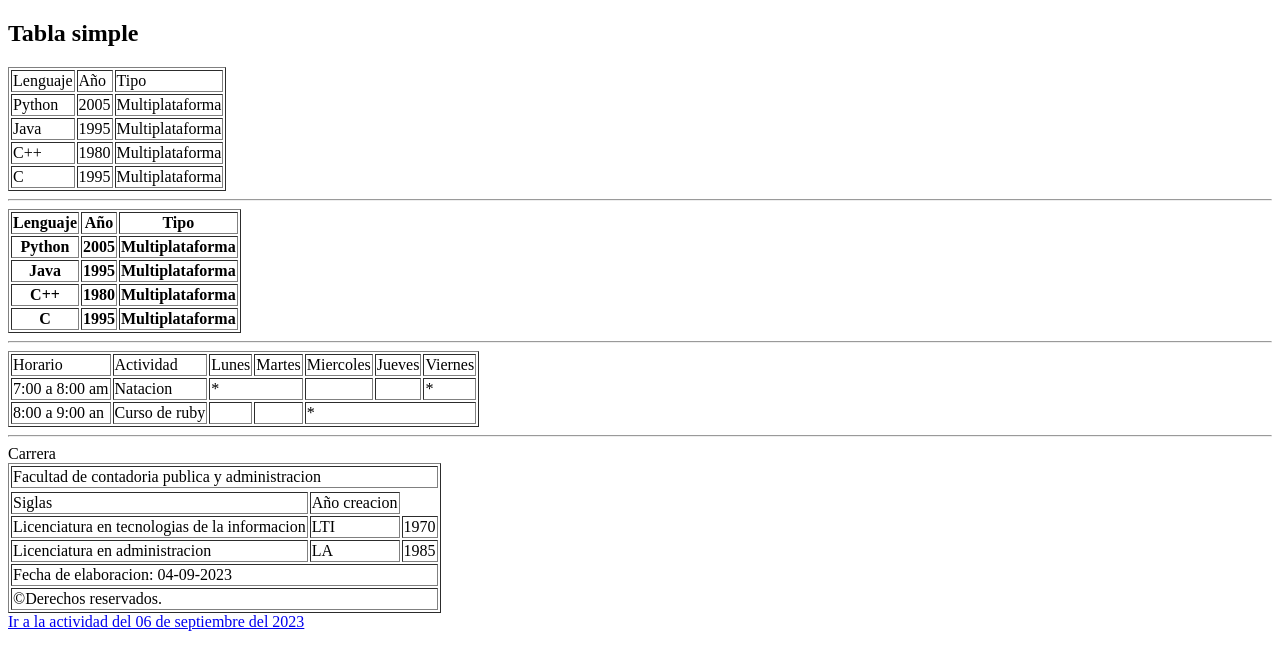
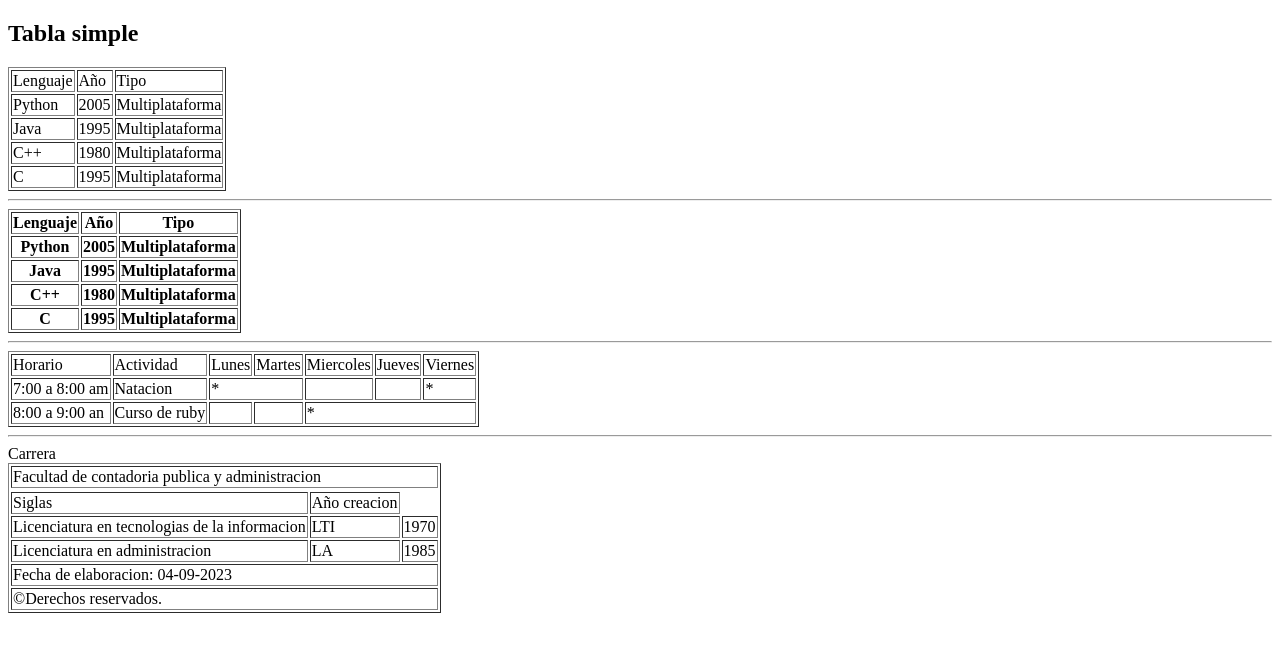
Before and after one commit to salmadlr/practica-520409, a plain HTML site: page index.html in a window 1280 px wide. Drawn offline with Linux system fonts and the light colour scheme.

Commit message:
todo bien

```diff
--- a/index.html
+++ b/index.html
@@ -131,7 +131,5 @@
                 </tr>
             </tfoot>
     </table>
-
-    <a href="Formulario.html">Ir a la actividad del 06 de septiembre del 2023</a>
 </body>
 </html>
```
